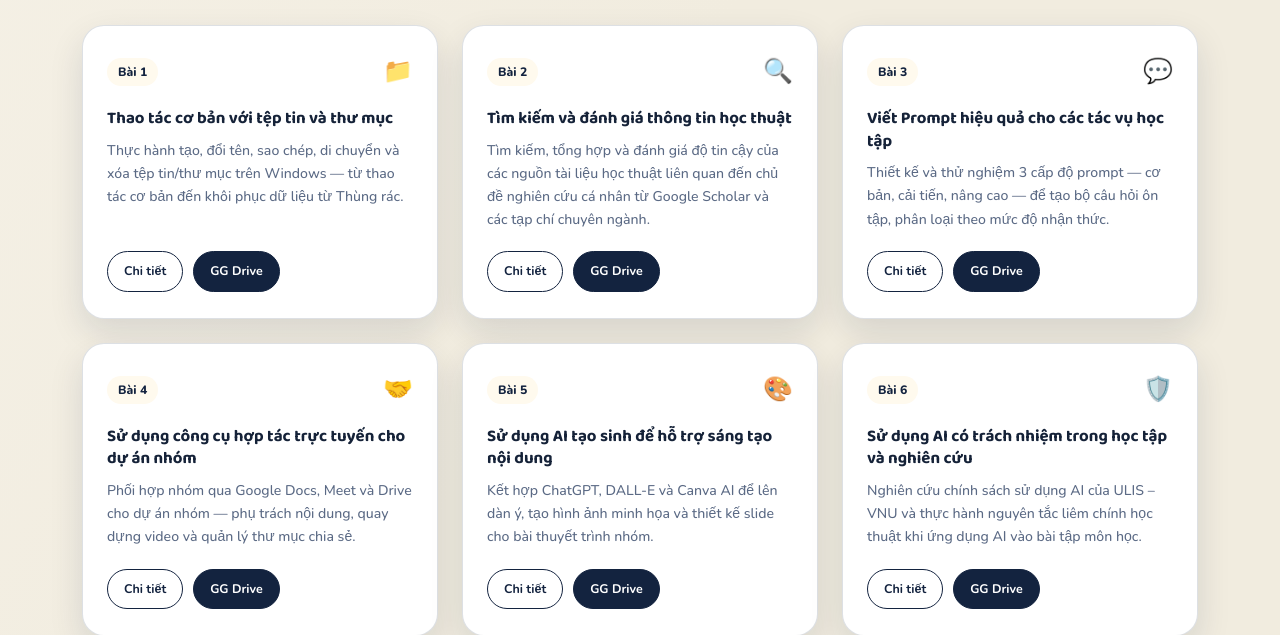
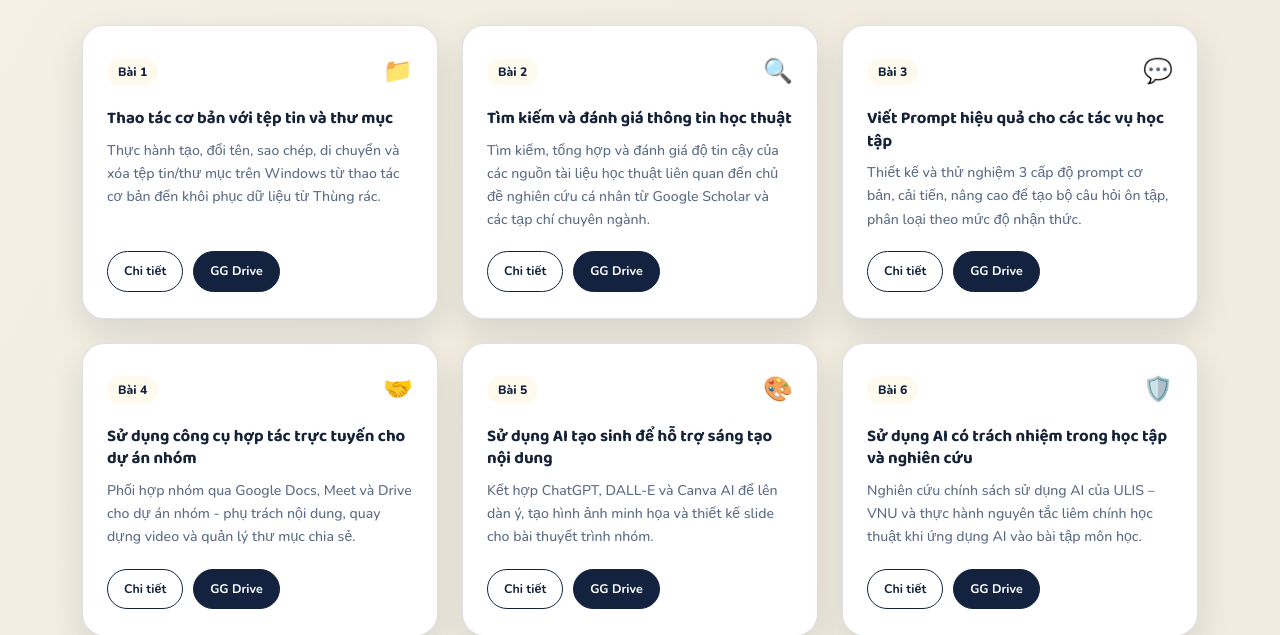
Before and after one commit to vermouthie16-crypto/Tr-ng-T-H-ng-nh, a plain HTML site: page index.html in a window 1280 px wide. Shown: the part 1020-1655 px from the top of the page. Drawn offline with nearby package versions, Linux system fonts and the light colour scheme.

Commit message:
Fix formatting in index.html paragraphs

```diff
--- a/index.html
+++ b/index.html
@@ -308,7 +308,7 @@
     <article class="card">
       <div class="card-top"><span class="card-num">Bài 1</span><span class="card-ic">📁</span></div>
       <h3>Thao tác cơ bản với tệp tin và thư mục</h3>
-      <p>Thực hành tạo, đổi tên, sao chép, di chuyển và xóa tệp tin/thư mục trên Windows — từ thao tác cơ bản đến khôi phục dữ liệu từ Thùng rác.</p>
+      <p>Thực hành tạo, đổi tên, sao chép, di chuyển và xóa tệp tin/thư mục trên Windows từ thao tác cơ bản đến khôi phục dữ liệu từ Thùng rác.</p>
       <div class="card-actions">
         <a href="#" class="btn btn-outline">Chi tiết</a>
         <a href="#" class="btn btn-solid">GG Drive</a>
@@ -326,7 +326,7 @@
     <article class="card">
       <div class="card-top"><span class="card-num">Bài 3</span><span class="card-ic">💬</span></div>
       <h3>Viết Prompt hiệu quả cho các tác vụ học tập</h3>
-      <p>Thiết kế và thử nghiệm 3 cấp độ prompt — cơ bản, cải tiến, nâng cao — để tạo bộ câu hỏi ôn tập, phân loại theo mức độ nhận thức.</p>
+      <p>Thiết kế và thử nghiệm 3 cấp độ prompt cơ bản, cải tiến, nâng cao để tạo bộ câu hỏi ôn tập, phân loại theo mức độ nhận thức.</p>
       <div class="card-actions">
         <a href="#" class="btn btn-outline">Chi tiết</a>
         <a href="#" class="btn btn-solid">GG Drive</a>
@@ -335,7 +335,7 @@
     <article class="card">
       <div class="card-top"><span class="card-num">Bài 4</span><span class="card-ic">🤝</span></div>
       <h3>Sử dụng công cụ hợp tác trực tuyến cho dự án nhóm</h3>
-      <p>Phối hợp nhóm qua Google Docs, Meet và Drive cho dự án nhóm — phụ trách nội dung, quay dựng video và quản lý thư mục chia sẻ.</p>
+      <p>Phối hợp nhóm qua Google Docs, Meet và Drive cho dự án nhóm - phụ trách nội dung, quay dựng video và quản lý thư mục chia sẻ.</p>
       <div class="card-actions">
         <a href="#" class="btn btn-outline">Chi tiết</a>
         <a href="#" class="btn btn-solid">GG Drive</a>
```
